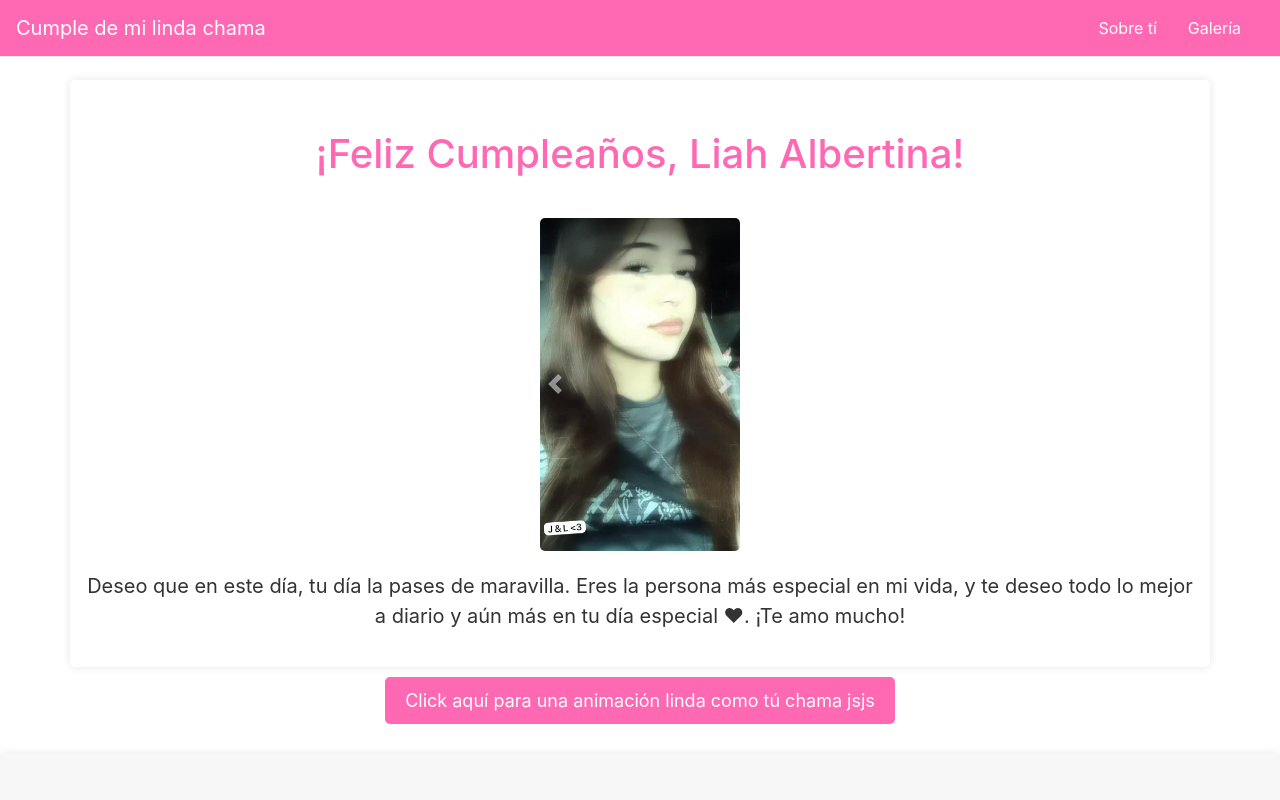
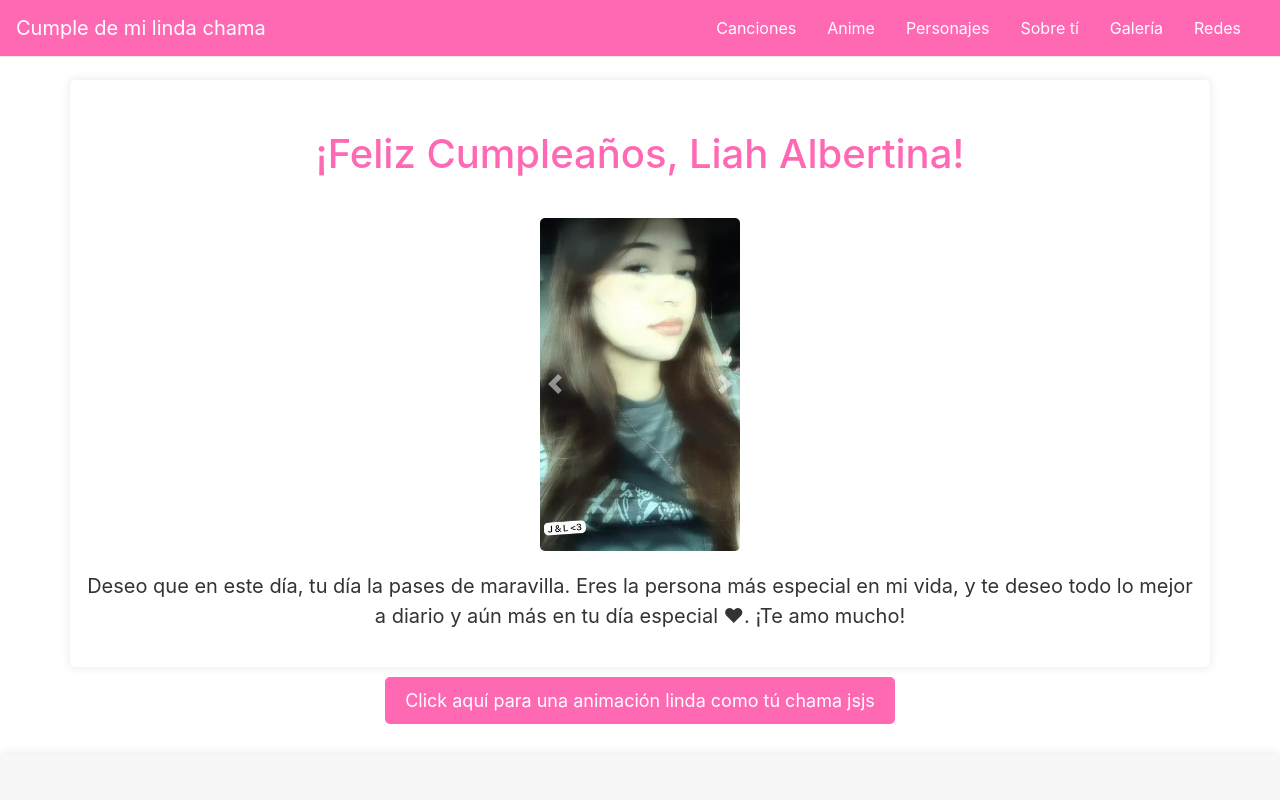
Before and after one commit to johanbonifacio15/Cumple-de-Liah, a plain HTML site: page index.html in a window 1280 px wide. Shown: the top 800 px of the page. Drawn offline with nearby package versions, Linux system fonts and the light colour scheme.

Commit message:
Retoques del navbar

```diff
--- a/index.html
+++ b/index.html
@@ -28,10 +28,22 @@
             <div class="collapse navbar-collapse" id="navbarNav">
                 <ul class="navbar-nav ml-auto">
                     <li class="nav-item">
+                        <a class="nav-link" href="#canciones">Canciones</a>
+                    </li>
+                    <li class="nav-item">
+                        <a class="nav-link" href="#anime">Anime</a>
+                    </li>
+                    <li class="nav-item">
+                        <a class="nav-link" href="#personajes">Personajes</a>
+                    </li>
+                    <li class="nav-item">
                         <a class="nav-link" href="#about">Sobre tí</a>
                     </li>
                     <li class="nav-item">
                         <a class="nav-link" href="#gallery">Galería</a>
+                    </li>
+                    <li class="nav-item">
+                        <a class="nav-link" href="#redes">Redes</a>
                     </li>
                 </ul>
             </div>
@@ -82,7 +94,7 @@
         <div class="text-center">
             <a href="animacion/feliz.html" class="btn btn-pink">Click aquí para una animación linda como tú chama jsjs</a>
         </div>
-                <div class="songs-container">
+                <div class="songs-container" id = "canciones">
                     <h2 class="text-center mt-5">Canciones Favoritas</h2>
                     <div id="songCarousel" class="carousel slide" data-ride="carousel">
                     <div class="carousel-inner">
@@ -220,7 +232,7 @@
                 </div>
             </div>
 
-            <div class="anime-container">
+            <div class="anime-container" id = "anime">
                 <h2 class="text-center mt-5">Animes Favoritos </h2>
                 <div id="animeCarousel" class="carousel slide" data-ride="carousel">
                 <div class="carousel-inner">
@@ -362,7 +374,7 @@
                     </div>
                 </div>
             </div>
-            <div class="songs-container">
+            <div class="songs-container" id = "personajes">
                 <h2 class="text-center mt-5">Personajes Favoritos</h2>
                 <div id="songCarousel" class="carousel slide" data-ride="carousel">
                 <div class="carousel-inner">
--- a/styles.css
+++ b/styles.css
@@ -304,7 +304,6 @@
     color: #ff69b4;
 }
 
-/* Estilos para los botones de Lightbox */
 .lb-nav {
     background: transparent;
     border: none;
@@ -329,12 +328,12 @@
 }
 
 body {
-    background-color: #f0f0f0; /* Fondo de la página */
+    background-color: #f0f0f0;
     font-family: Arial, sans-serif;
 }
 
 footer {
-    background-color: #e6e6e6; /* Fondo del footer */
+    background-color: #e6e6e6;
     padding: 20px 0;
     text-align: center;
 }
@@ -351,12 +350,12 @@ footer {
 
 .social-icons a {
     text-decoration: none;
-    color: #ff69b4; /* Color de íconos y enlaces */
+    color: #ff69b4;
     font-size: 24px;
 }
 
 .social-icons a:hover {
-    color: #ff3366; /* Cambio de color al pasar el ratón */
+    color: #ff3366;
 }
 
 #redes{
```
